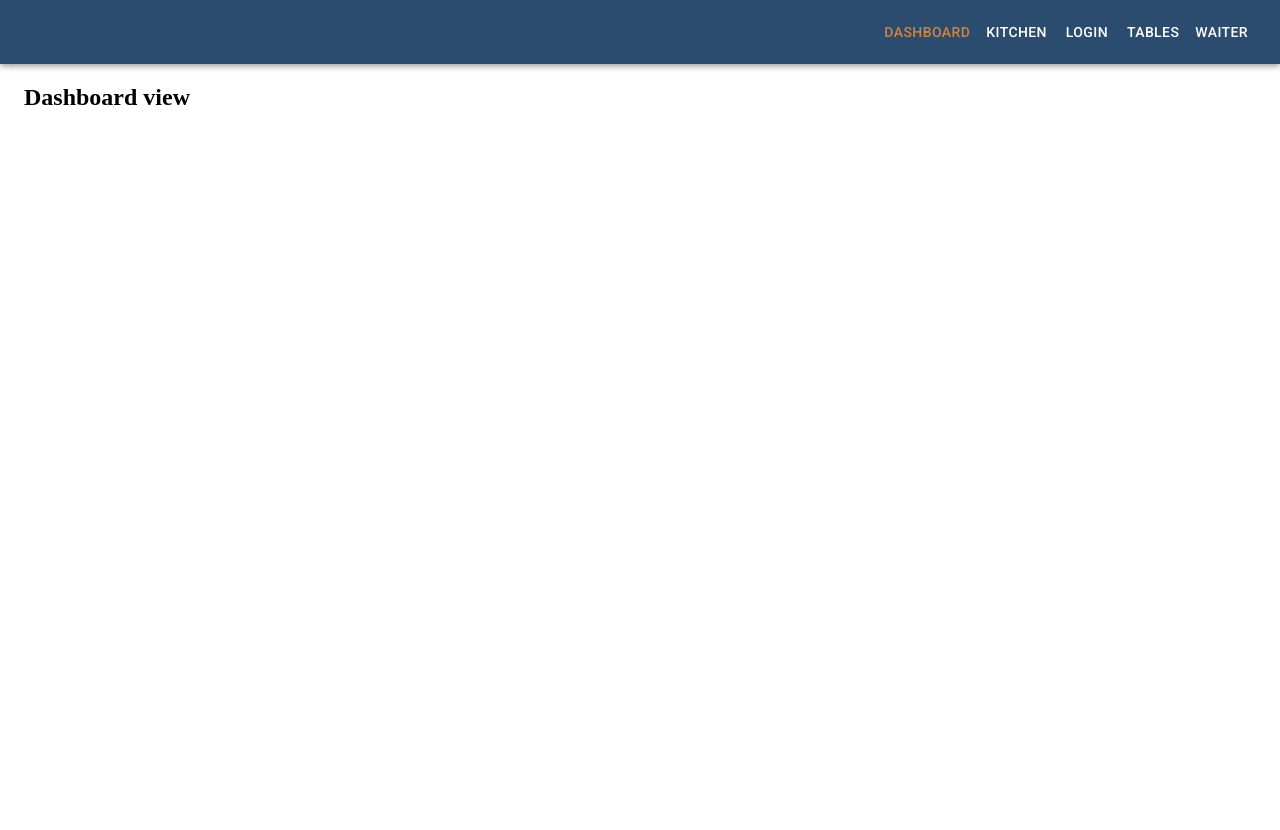
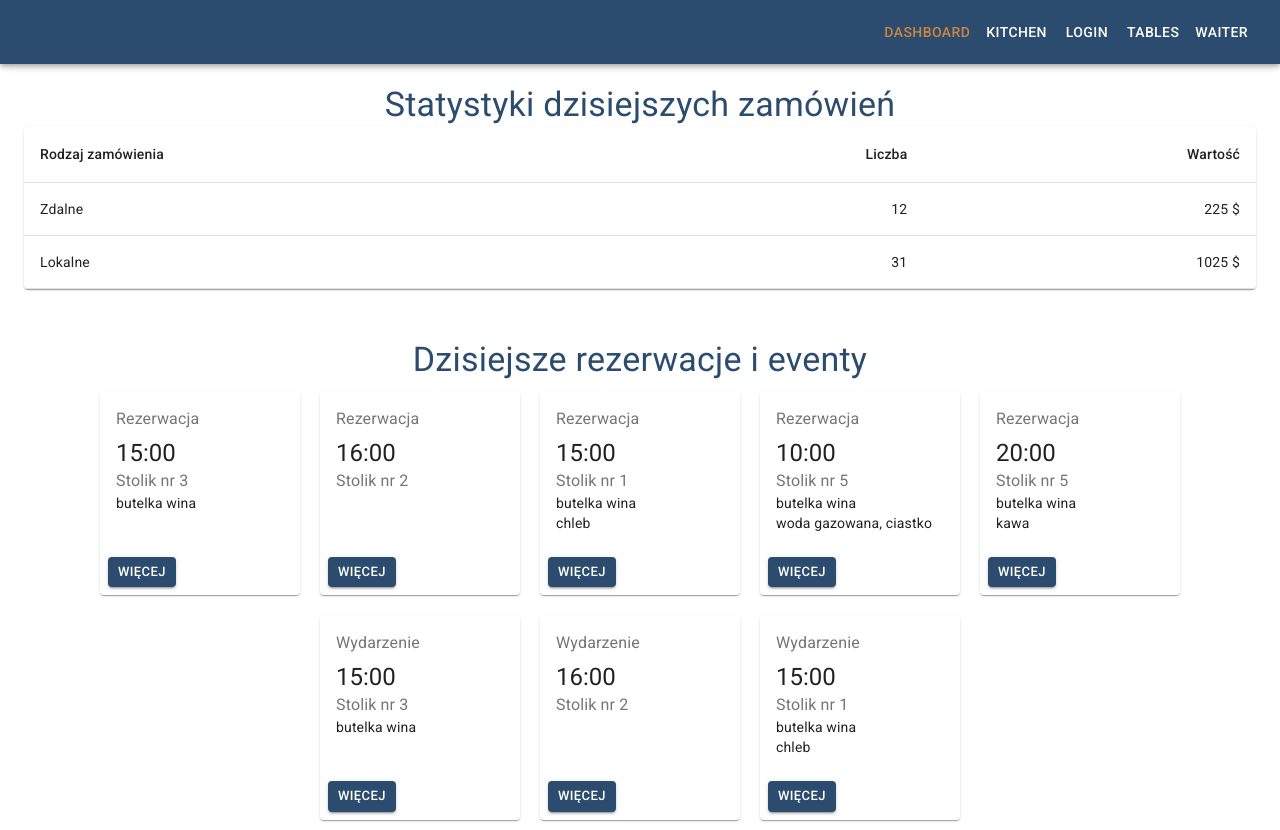
Before and after one commit to PawelJadach/pizzeria-portal, a React (Create React App) app: page / in a window 1280 px wide. Before the commit the page ends 800 px from the top, so only its background shows below. Built offline with nearby package versions, Linux system fonts and the light colour scheme.

Commit message:
add dashboard

```diff
--- a/src/components/views/Dashboard/Dashboard.js
+++ b/src/components/views/Dashboard/Dashboard.js
@@ -1,9 +1,165 @@
 import React from 'react';
+import styles from './Dashboard.module.scss';
+import { Link } from 'react-router-dom';
+
+import Table from '@material-ui/core/Table';
+import TableBody from '@material-ui/core/TableBody';
+import TableCell from '@material-ui/core/TableCell';
+import TableContainer from '@material-ui/core/TableContainer';
+import TableHead from '@material-ui/core/TableHead';
+import TableRow from '@material-ui/core/TableRow';
+import Paper from '@material-ui/core/Paper';
+import Typography from '@material-ui/core/Typography';
+
+import Card from '@material-ui/core/Card';
+import CardActions from '@material-ui/core/CardActions';
+import CardContent from '@material-ui/core/CardContent';
+import Button from '@material-ui/core/Button';
 
 const Dashboard = () => {
+
+  function createData(name, count, prize) {
+    return { name, count, prize };
+  }
+
+  const rows = [
+    createData('Zdalne', 12, 225),
+    createData('Lokalne', 31, 1025),
+  ];
+
+  const reservation = [
+    {
+      id: 0,
+      hour: '15:00',
+      table: 3,
+      bonus: ['butelka wina'],
+    },
+    {
+      id: 1,
+      hour: '16:00',
+      table: 2,
+      bonus: [],
+    },
+    {
+      id: 2,
+      hour: '15:00',
+      table: 1,
+      bonus: ['butelka wina', 'chleb'],
+    },
+    {
+      id: 3,
+      hour: '10:00',
+      table: 5,
+      bonus: ['butelka wina', 'woda gazowana, ciastko'],
+    },
+    {
+      id: 4,
+      hour: '20:00',
+      table: 5,
+      bonus: ['butelka wina', 'kawa'],
+    },
+  ];
+
+  const events = [
+    {
+      id: 0,
+      hour: '15:00',
+      table: 3,
+      bonus: ['butelka wina'],
+    },
+    {
+      id: 1,
+      hour: '16:00',
+      table: 2,
+      bonus: [],
+    },
+    {
+      id: 2,
+      hour: '15:00',
+      table: 1,
+      bonus: ['butelka wina', 'chleb'],
+    },
+  ];
+
   return (
-    <div>
-      <h2>Dashboard view</h2>
+    <div className={styles.wrapper}>
+      <Typography variant="h4" align='center' color='primary'>Statystyki dzisiejszych zamówień</Typography>
+      <TableContainer component={Paper} className={styles.table}>
+        <Table aria-label="simple table">
+          <TableHead>
+            <TableRow>
+              <TableCell>Rodzaj zamówienia</TableCell>
+              <TableCell align="right">Liczba</TableCell>
+              <TableCell align="right">Wartość</TableCell>
+            </TableRow>
+          </TableHead>
+          <TableBody>
+            {rows.map(row => (
+              <TableRow key={row.name}>
+                <TableCell component="th" scope="row">
+                  {row.name}
+                </TableCell>
+                <TableCell align="right">{row.count}</TableCell>
+                <TableCell align="right">{row.prize} $</TableCell>
+              </TableRow>
+            ))}
+          </TableBody>
+        </Table>
+      </TableContainer>
+
+      <Typography variant="h4" align='center' color='primary'>Dzisiejsze rezerwacje i eventy</Typography>
+      <div className={styles.reservation}>
+        {reservation.map(reserv => (
+          <Card className={styles.card} key={reserv.id}>
+            <CardContent>
+              <Typography color="textSecondary" gutterBottom>
+                Rezerwacja
+              </Typography>
+              <Typography variant="h5" component="h2">
+                {reserv.hour}
+              </Typography>
+              <Typography color="textSecondary">
+                Stolik nr {reserv.table}
+              </Typography>
+              {reserv.bonus.map(bonus => (
+                <Typography variant="body2" component="p" key={bonus}>
+                  {bonus}
+                </Typography>
+              ))}
+            </CardContent>
+            <CardActions>
+              <Link exact to={process.env.PUBLIC_URL + `/tables/booking/${reserv.id}`} activeClassName='active'>
+                <Button variant='contained' size="small" color='primary'>Więcej</Button>
+              </Link>
+            </CardActions>
+          </Card>
+        ))}
+        {events.map(event => (
+          <Card className={styles.card} key={event.id}>
+            <CardContent>
+              <Typography color="textSecondary" gutterBottom>
+                Wydarzenie
+              </Typography>
+              <Typography variant="h5" component="h2">
+                {event.hour}
+              </Typography>
+              <Typography color="textSecondary">
+                Stolik nr {event.table}
+              </Typography>
+              {event.bonus.map(bonus => (
+                <Typography variant="body2" component="p" key={bonus}>
+                  {bonus}
+                </Typography>
+              ))}
+            </CardContent>
+            <CardActions>
+              <Link exact to={process.env.PUBLIC_URL + `/tables/events/${event.id}`} activeClassName='active'>
+                <Button variant='contained' size="small" color='primary'>Więcej</Button>
+              </Link>
+            </CardActions>
+          </Card>
+        ))}
+      </div>
     </div>
   );
 };
--- a/src/components/views/Dashboard/Dashboard.module.scss
+++ b/src/components/views/Dashboard/Dashboard.module.scss
@@ -1 +1,25 @@
 @import '../../../styles/settings.scss';
+
+
+.wrapper {
+  margin-top: 20px;
+}
+
+.card {
+  width: 100%;
+  max-width: 200px;
+  display: flex;
+  flex-direction: column;
+  justify-content: space-between;
+  margin: 10px;
+}
+
+.table {
+  margin-bottom: 50px;
+}
+
+.reservation {
+  display: flex;
+  flex-wrap: wrap;
+  justify-content: center;
+}
```
Also changed, not shown: 1 other file (tests, documents, lock files or other folders).
